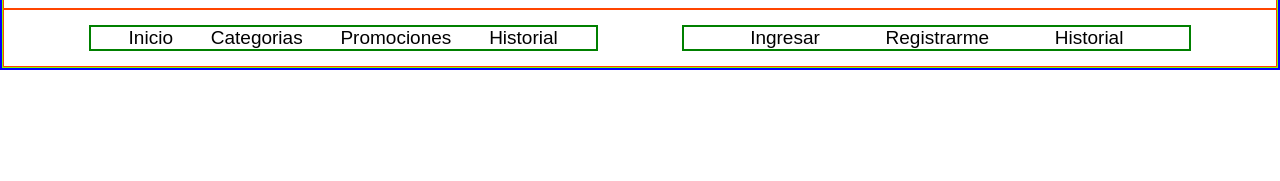
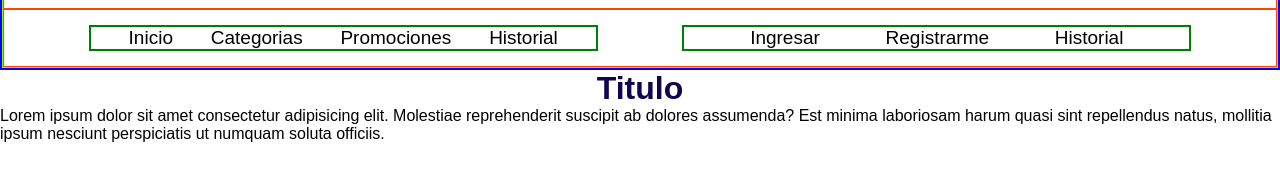
Before and after one commit to DevCarlosJGonzalezC/proyecto-1, a plain HTML site: page index.html in a window 1280 px wide. Shown: the part 183-364 px from the top of the page. Drawn offline with Linux system fonts and the light colour scheme.

Commit message:
Agregando parrafo a index.html

```diff
--- a/index.html
+++ b/index.html
@@ -46,6 +46,11 @@
         </div>
     </header>
 
+    <section>
+        <h1>titulo</h1>
+        <p>Lorem ipsum dolor sit amet consectetur adipisicing elit. Molestiae reprehenderit suscipit ab dolores assumenda? Est minima laboriosam harum quasi sint repellendus natus, mollitia ipsum nesciunt perspiciatis ut numquam soluta officiis.</p>
+    </section>
+
 </body>
 
 </html>
```
